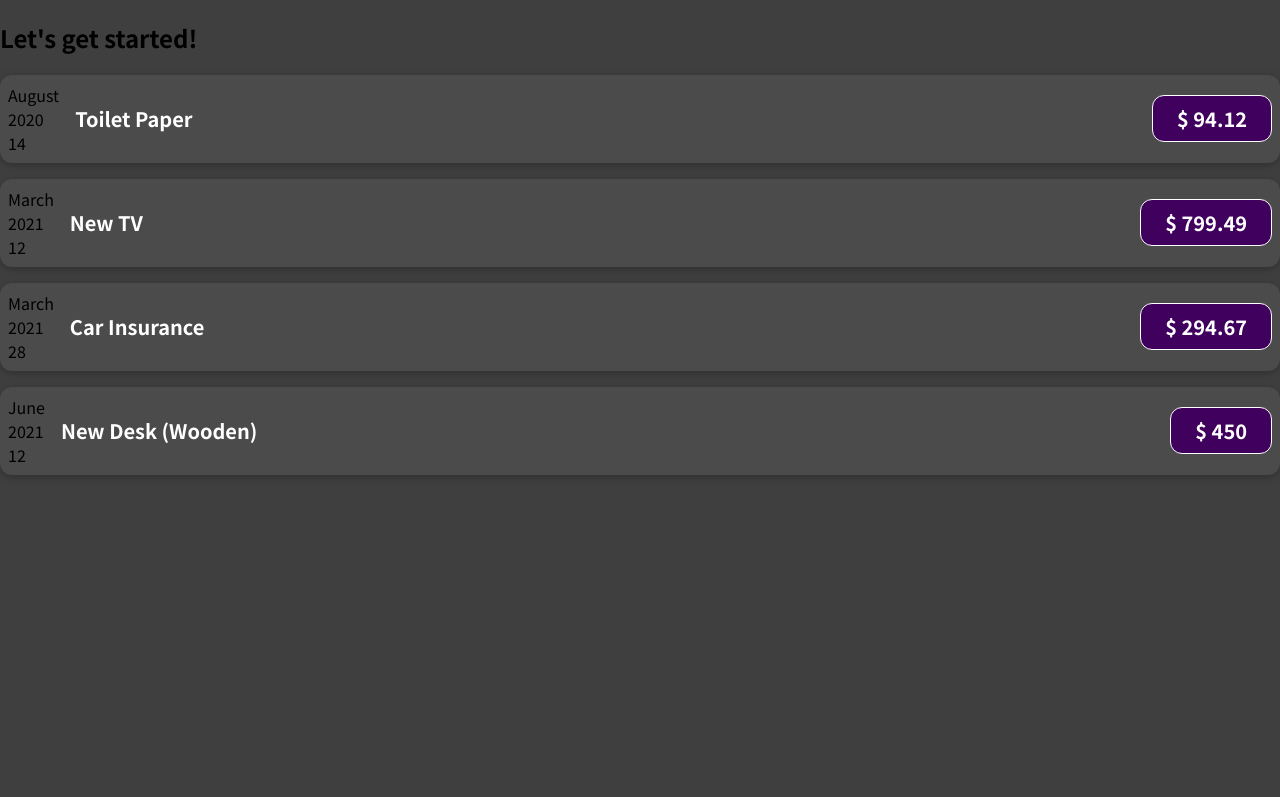
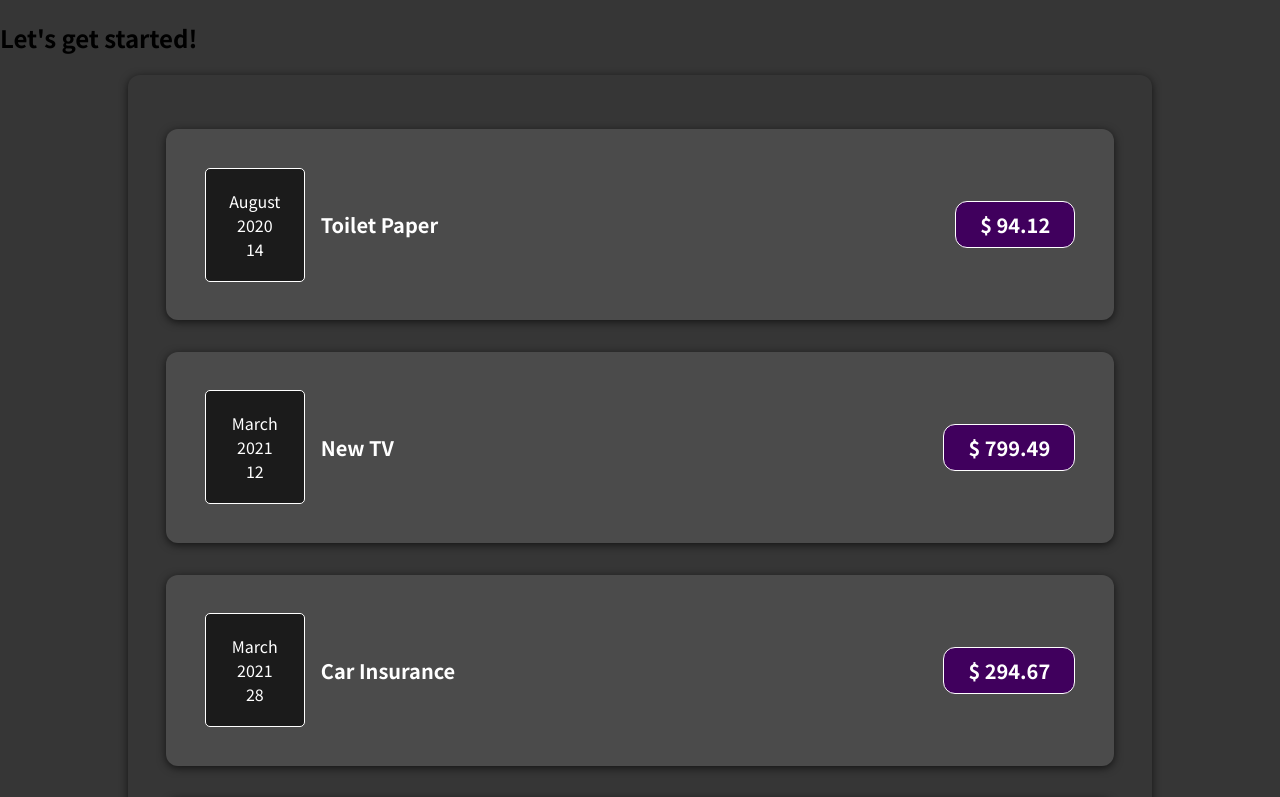
Before and after one commit to kgni/React-Projects, a React (Create React App) app in the folder academind/01-starting-setup/: page / in a window 1280 px wide. Shown: the top 797 px of the page. Built offline with nearby package versions, Linux system fonts and the light colour scheme.

Commit message:
add styling and card wrapper for all cards

```diff
--- a/academind/01-starting-setup/src/App.js
+++ b/academind/01-starting-setup/src/App.js
@@ -1,5 +1,6 @@
 import ExpenseItem from './components/ExpenseItem';
 import expenses from './expenses';
+import Card from './components/Card';
 
 function App() {
 	const expensesItems = expenses.map((item) => {
@@ -9,7 +10,7 @@ function App() {
 	return (
 		<div>
 			<h2>Let's get started!</h2>
-			{expensesItems}
+			<Card className="card-container">{expensesItems}</Card>
 		</div>
 	);
 }
--- a/academind/01-starting-setup/src/components/Card.css
+++ b/academind/01-starting-setup/src/components/Card.css
@@ -1,5 +1,13 @@
 .card {
-	box-shadow: 0 2px 8px rgba(0, 0, 0, 0.25);
+	box-shadow: 0 2px 8px rgba(0, 0, 0, 0.65);
 	border-radius: 12px;
+	padding: 2.4rem;
+}
+
+.card-container {
+	width: 80%;
+	margin: 0 auto;
 	display: flex;
+	flex-direction: column;
+	justify-content: center;
 }
--- /dev/null
+++ b/academind/01-starting-setup/src/components/ExpenseDate.css
@@ -0,0 +1,14 @@
+.expense-date {
+	color: #fff;
+	display: flex;
+	flex-direction: column;
+	align-items: center;
+	justify-content: stretch;
+
+	flex-shrink: 0;
+	min-width: 100px;
+	padding: 20px;
+	background-color: rgba(0, 0, 0, 0.637);
+	border-radius: 5px;
+	border: 1px solid #fff;
+}
--- a/academind/01-starting-setup/src/components/ExpenseDate.jsx
+++ b/academind/01-starting-setup/src/components/ExpenseDate.jsx
@@ -1,12 +1,12 @@
 import React from 'react';
-
+import './ExpenseDate.css';
 const ExpenseDate = (props) => {
 	const month = props.date.toLocaleString('en-US', { month: 'long' });
 	const day = props.date.toLocaleString('en-US', { day: '2-digit' });
 	const year = props.date.getFullYear();
 
 	return (
-		<div>
+		<div className="expense-date">
 			<div>{month}</div>
 			<div>{year}</div>
 			<div>{day}</div>
--- a/academind/01-starting-setup/src/index.css
+++ b/academind/01-starting-setup/src/index.css
@@ -1,14 +1,14 @@
 @import url('https://fonts.googleapis.com/css2?family=Noto+Sans+JP:wght@400;700&display=swap');
 
 * {
-  box-sizing: border-box;
+	box-sizing: border-box;
 }
 
 html {
-  font-family: 'Noto Sans JP', sans-serif;
+	font-family: 'Noto Sans JP', sans-serif;
 }
 
 body {
-  margin: 0;
-  background-color: #3f3f3f;
+	margin: 0;
+	background-color: #363636;
 }
```
Also changed, not shown: 1 other file (tests, documents, lock files or other folders).
